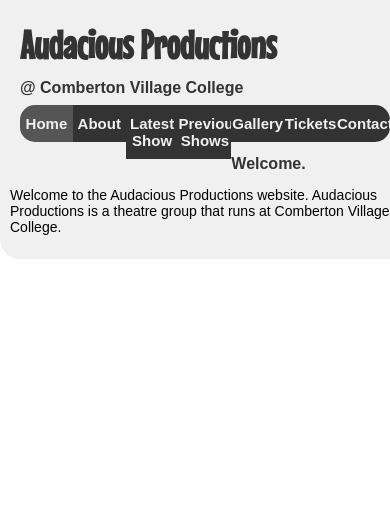
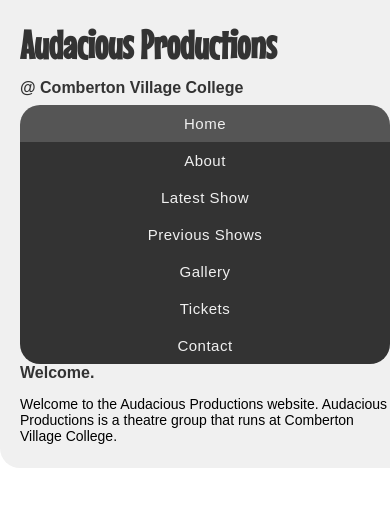
Before and after one commit to liamtclark/Audacious, a PHP site: page / in a window 390 px wide. Shown: the top 507 px of the page. Run offline with PHP 8.4, Linux system fonts and the light colour scheme.

Commit message:
Responsive design
Made it resize a bit nicer

```diff
--- a/global.css
+++ b/global.css
@@ -4,7 +4,18 @@ body {
 	margin:0;
 }
 
+#wrapper {
+	position: relative;
+	width: 100%;
+	max-width: 960px;
+	margin: 0 auto;
+	padding: 10px;
+	background-color:#F0F0F0;
+	border-radius: 0 0 20px 20px;
+}
+
 header {
+	position: relative;
 	margin: 10px 0;
 	padding: 0 10px;
 }
@@ -29,7 +40,8 @@ nav a {
 	padding: 10px 0;
 	color:#F0F0F0;
 	font-size:15px;
-	font-weight:bold;
+	font-weight: 200;
+	letter-spacing: 0.5px;
 	text-decoration:none;
 	float:left;
 	width:14.28%;
@@ -42,7 +54,7 @@ nav a:first-of-type {
   margin-left: 0 !important;
 }
 
-nav a:hover{
+nav a:hover, nav a.current {
 	background-color:#555;
 }
 
@@ -55,18 +67,22 @@ nav a:last-of-type {
 	border-top-right-radius:1em;
 }
 
-
-#wrapper {
-	position: relative;
-	width: 100%;
-	max-width: 960px;
-	margin: 0 auto;
-	padding: 10px;
-	background-color:#F0F0F0;
-	border-radius: 0 0 20px 20px;
+@media only screen and (max-width: 480px) {
+	nav {
+		width: 100%;
+	}
+	nav a {
+		display: block;
+		width: 100%;
+	}
+	nav a:first-of-type {
+		border-radius: 20px 20px 0 0;
+	}
+	nav a:last-of-type {
+		border-radius: 0 0 20px 20px;
+	}
 }
 
-.current
-{
-	background-color:#555;
+section {
+	padding: 0 10px;
 }
```
